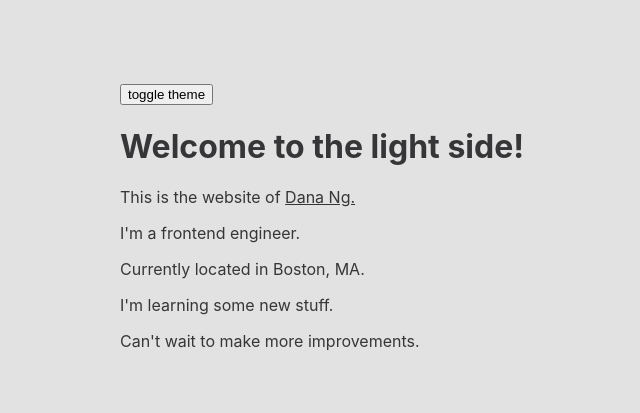
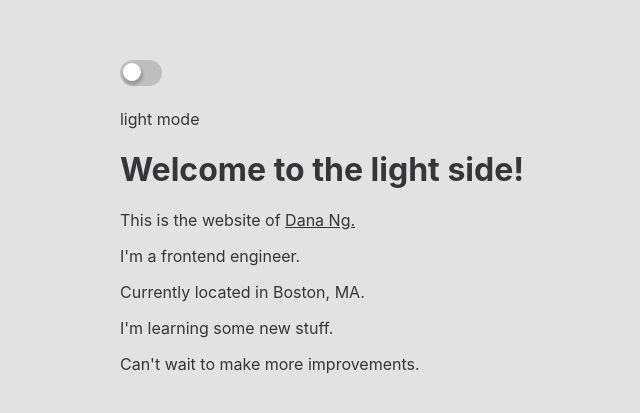
Before and after one commit to riceball1/riceball1.github.io, a React (Create React App) app: page / in a window 1280 px wide. Shown: the part 175-588 px from the top of the page, without its empty margins (318-958 px from the left). Built offline with nearby package versions, Linux system fonts and the light colour scheme.

Commit message:
Added toggle button

```diff
--- a/src/App/App.tsx
+++ b/src/App/App.tsx
@@ -2,6 +2,7 @@ import React, {useState} from 'react';
 import {ThemeProvider} from 'styled-components';
 import {lightTheme, darkTheme} from '../styles/theme';
 import {GlobalStyles} from '../styles/global';
+import {CheckBoxWrapper, CheckBox, CheckBoxLabel} from '../styles/ToggleButton/ToggleButton';
 import './App.scss';
 
 // The main entry point of my website
@@ -19,8 +20,11 @@ function App() {
     <>
       <GlobalStyles />
       <div>
-
-        <button onClick={toggleTheme}>toggle theme</button>
+        <CheckBoxWrapper>
+          <CheckBoxLabel htmlFor="checkbox"/>
+          <CheckBox id="checkbox" type="checkbox" onChange={toggleTheme}/>
+          <p>{`${theme} mode`}</p>
+        </CheckBoxWrapper>
         <h1>Welcome to the {theme} side!</h1>
         <p>This is the website of <a href="https://www.linkedin.com/in/danafng/" target="_blank" rel="noopener noreferrer">Dana Ng.</a> </p>
         <p>I'm a frontend engineer. </p>
--- /dev/null
+++ b/src/styles/ToggleButton/ToggleButton.js
@@ -0,0 +1,47 @@
+// Source: https://codesandbox.io/s/6v7n1vr8yn
+
+import styled from 'styled-components';
+
+export const CheckBoxWrapper = styled.div`
+  position: relative;
+`;
+export const CheckBoxLabel = styled.label`
+  position: absolute;
+  top: 0;
+  left: 0;
+  width: 42px;
+  height: 26px;
+  border-radius: 15px;
+  background: #bebebe;
+  cursor: pointer;
+  &::after {
+    content: "";
+    display: block;
+    border-radius: 50%;
+    width: 18px;
+    height: 18px;
+    margin: 3px;
+    background: #ffffff;
+    box-shadow: 1px 3px 3px 1px rgba(0, 0, 0, 0.2);
+    transition: 0.2s;
+  }
+`;
+export const CheckBox = styled.input`
+  opacity: 0;
+  z-index: 1;
+  border-radius: 15px;
+  width: 42px;
+  height: 26px;
+  &:checked + ${CheckBoxLabel} {
+    background: #4fbe79;
+    &::after {
+      content: "";
+      display: block;
+      border-radius: 50%;
+      width: 18px;
+      height: 18px;
+      margin-left: 21px;
+      transition: 0.2s;
+    }
+  }
+`;
```
